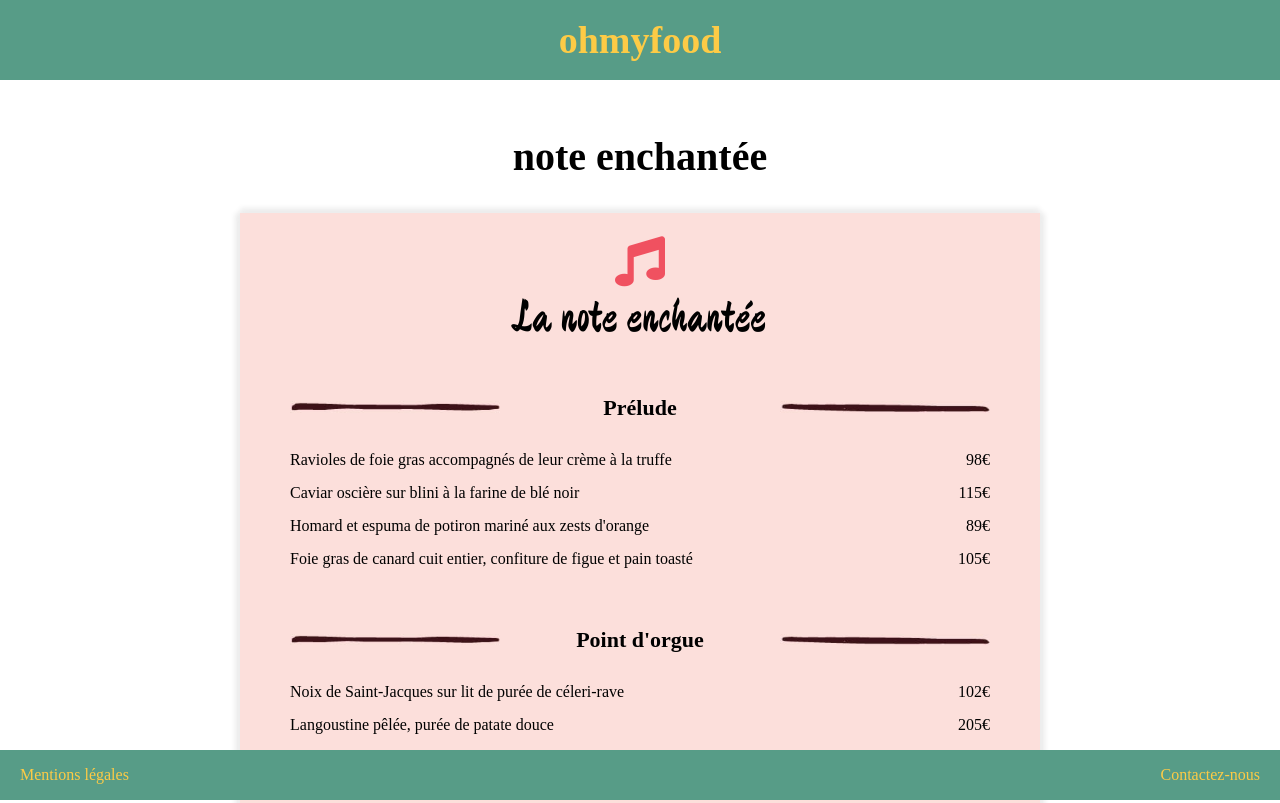
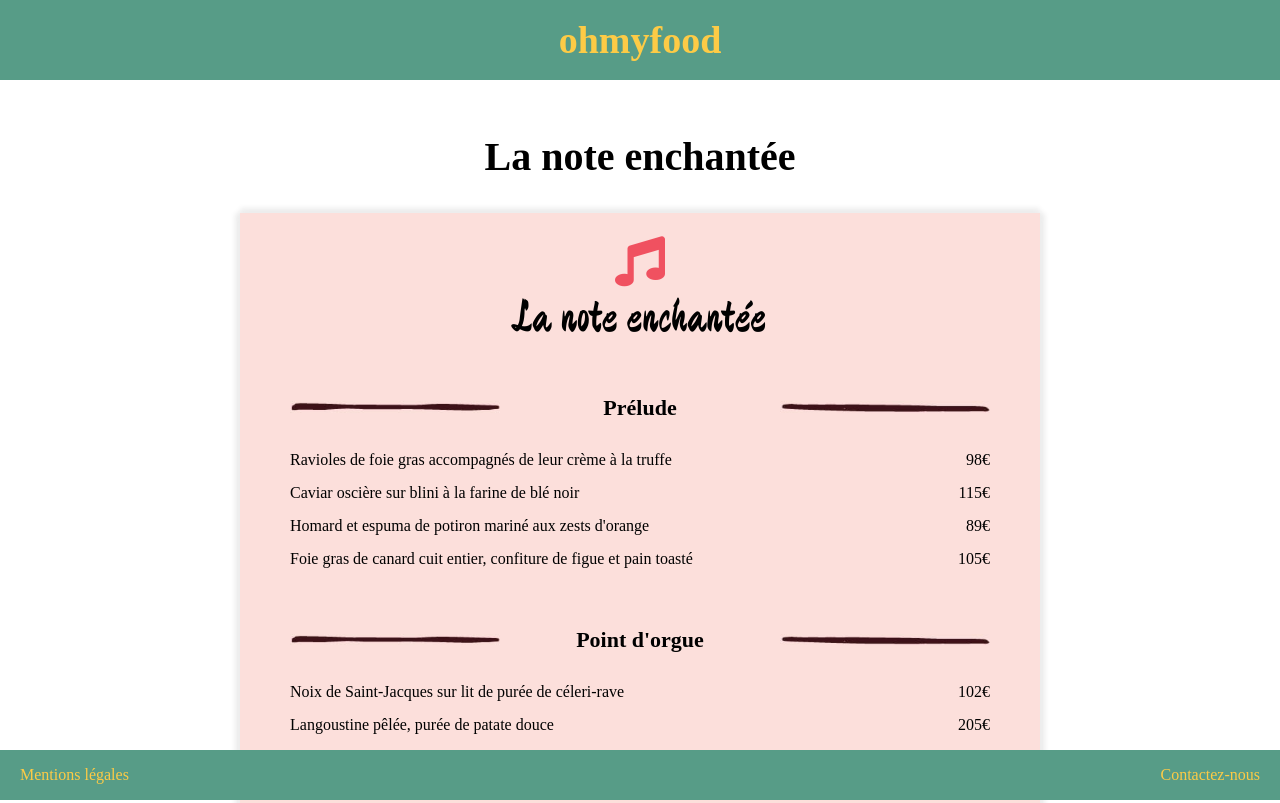
Before and after one commit to Lasai-Freyr/projet3, a website: page la-note-enchantee.html in a window 1280 px wide. Shown: the top 803 px of the page. Drawn offline with Linux system fonts and the light colour scheme; a web font is replaced by a local one.

Commit message:
correction titre note enchantée

```diff
--- a/la-note-enchantee.html
+++ b/la-note-enchantee.html
@@ -20,7 +20,7 @@
 
         <main class="container container--1">
 
-            <h2><strong>note enchantée</strong></h2>
+            <h2><strong>La note enchantée</strong></h2>
             <div class="carte carte--1">
                 <div class="note">
                     <i class="fas fa-music"></i>
```
